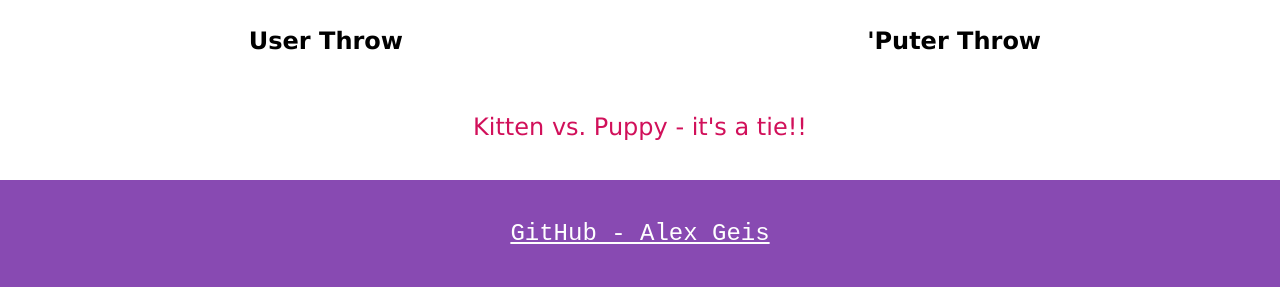
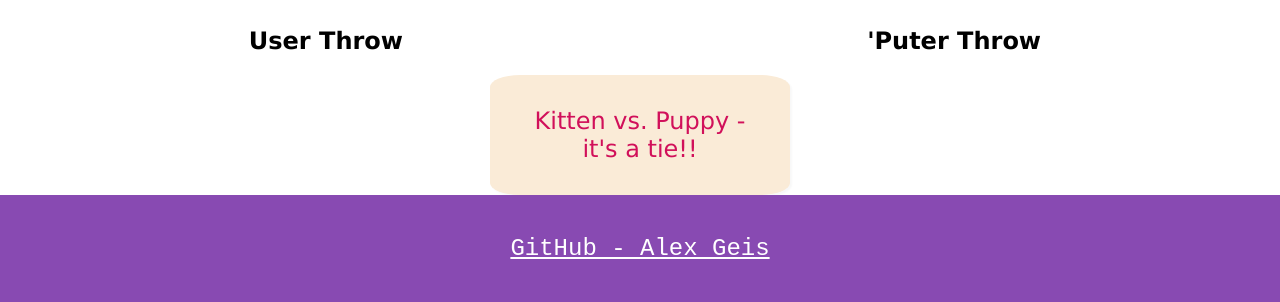
Before and after one commit to alexgeis/R_P_S, a plain HTML site: page index.html in a window 1280 px wide. Shown: the part 710-1012 px from the top of the page. Drawn offline with Linux system fonts and the light colour scheme.

Commit message:
add styling to game status display

```diff
--- a/style.css
+++ b/style.css
@@ -140,7 +140,12 @@ img {
     text-align: center;
     font-size: 24px;
     color: var(--clr-3);
-    padding: 3%;
+    background-color: antiquewhite;
+    padding: 2rem;
+    width: 300px;
+    margin: 0 auto;
+    border-radius: 10%;
+    box-shadow: 2px 2px 2px rgba(0, 0, 0, .03);
 }
 
 footer {
```
Also changed, not shown: 1 other file.
